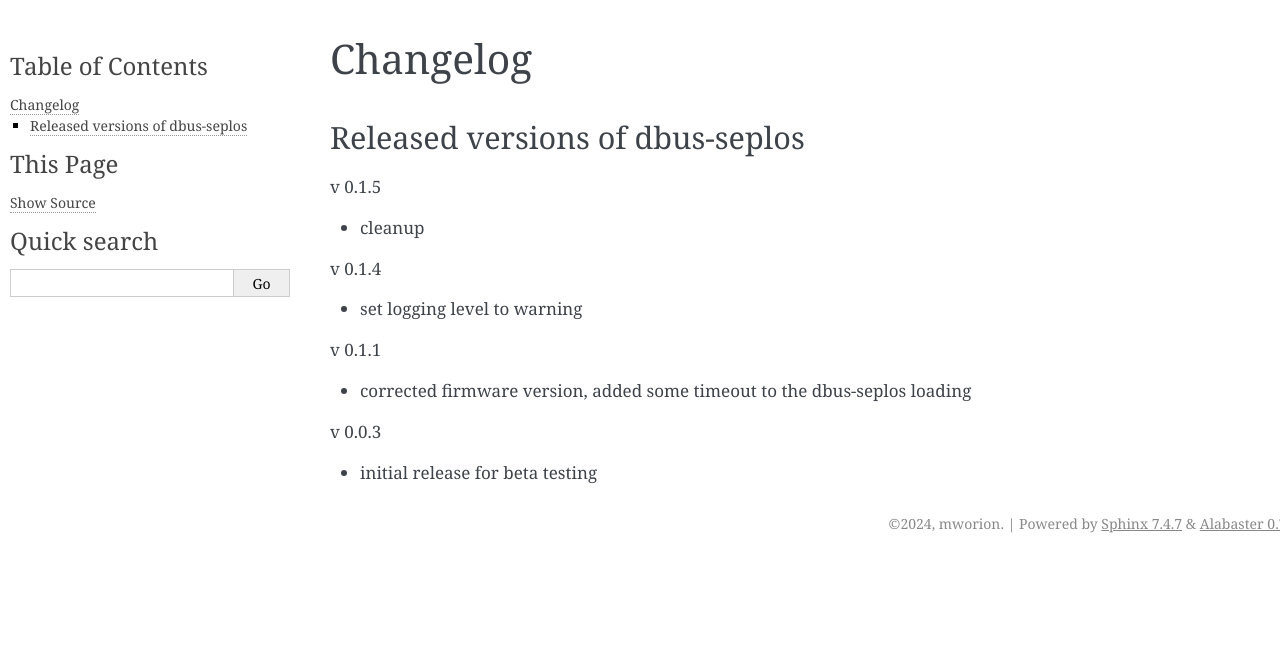
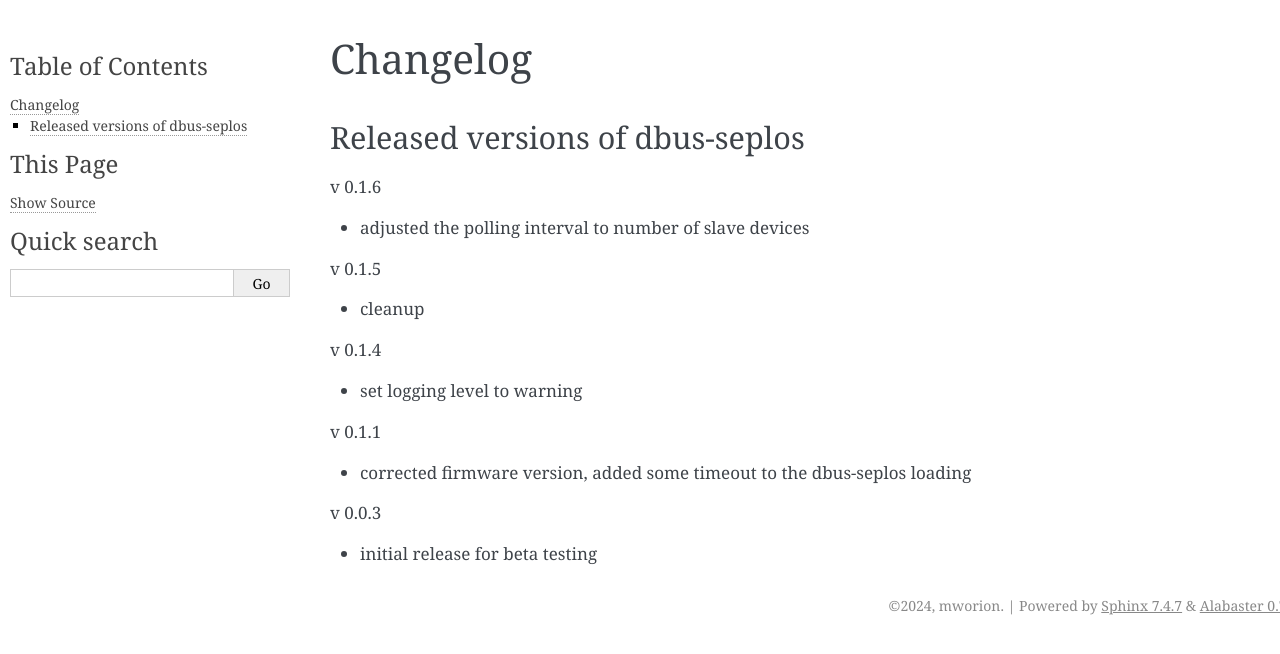
Before and after one commit to mworion/dbus-seplos, a Sphinx documentation site: the page built from doc/changelog/index.rst, in a window 1280 px wide. Shown: the top 654 px of the page. Built offline with Sphinx 7.4.7, drawn with Linux system fonts in a browser that asks for light colours.

Commit message:
adjust sampling rate for slaves to number of slaves

```diff
--- a/doc/changelog/index.rst
+++ b/doc/changelog/index.rst
@@ -3,6 +3,10 @@ Changelog
 
 Released versions of dbus-seplos
 --------------------------------
+v 0.1.6
+
+- adjusted the polling interval to number of slave devices
+
 v 0.1.5
 
 - cleanup
```
